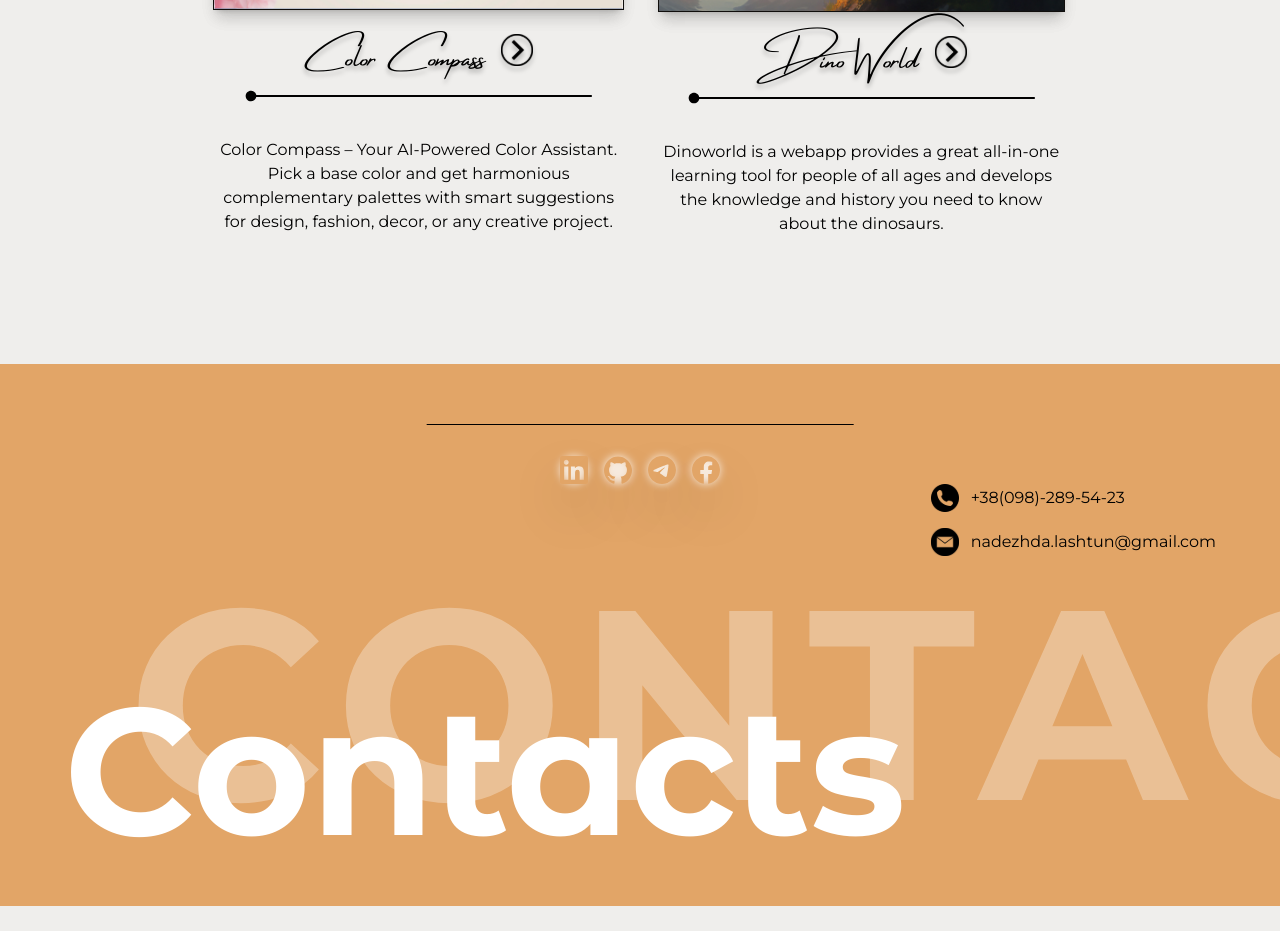
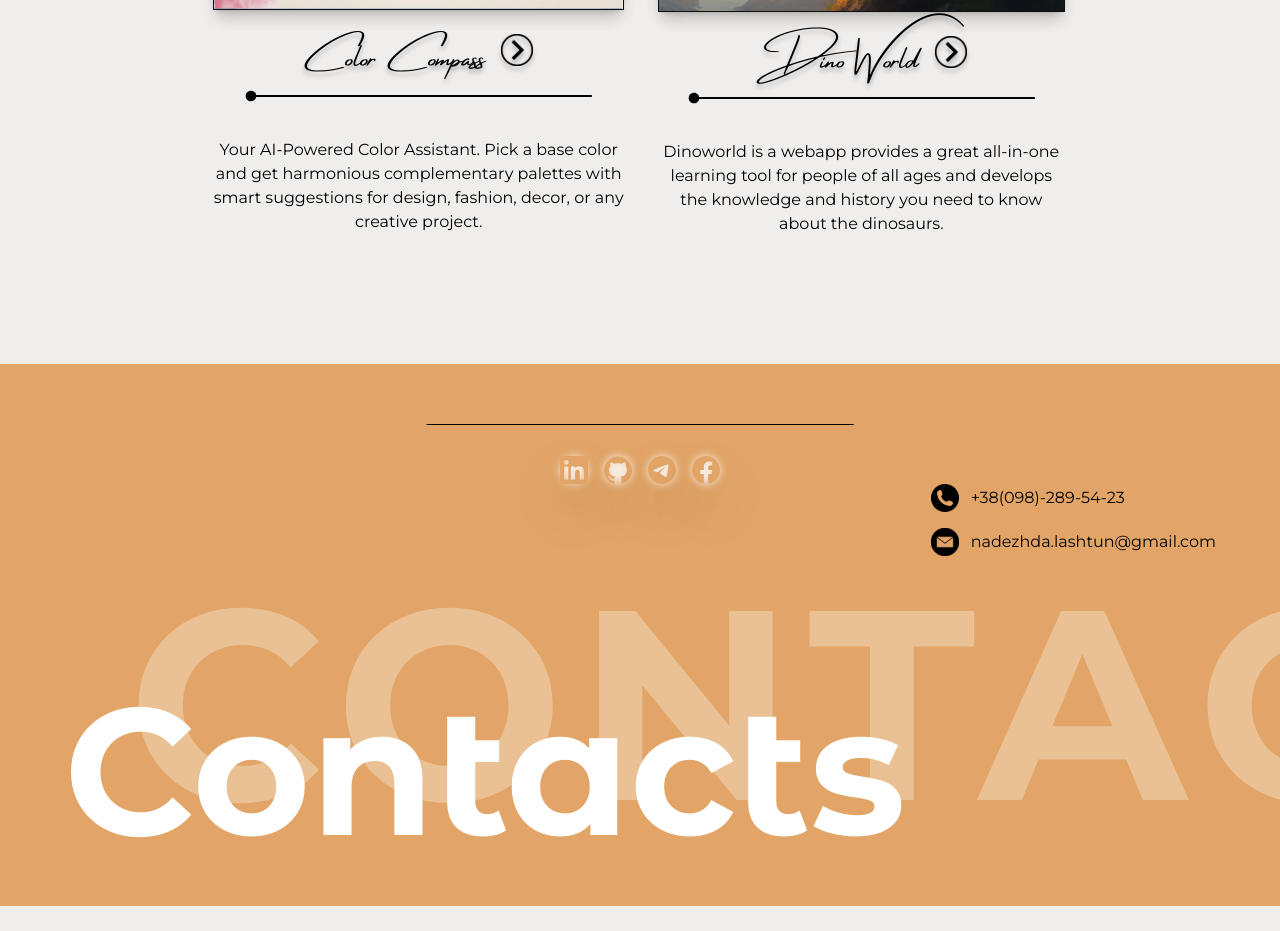
Before and after one commit to NadiiaLashtun/Portfolio-v-2.0, a React (Vite) app: page / in a window 1280 px wide. Shown: the part 4500-5431 px from the top of the page. Built offline with nearby package versions, Linux system fonts and the light colour scheme.

Commit message:
Fix description to Color Compass project

```diff
--- a/src/components/data/ProjectsInfo.js
+++ b/src/components/data/ProjectsInfo.js
@@ -39,7 +39,7 @@ export const teamProjectsInfo = [
     netlify: 'https://color-compass-v49-team-16.netlify.app/',
     github: 'https://github.com/chingu-voyages/v49-tier2-team-16',
     description:
-      'Color Compass – Your AI-Powered Color Assistant. Pick a base color and get harmonious complementary palettes with smart suggestions for design, fashion, decor, or any creative project.',
+      'Your AI-Powered Color Assistant. Pick a base color and get harmonious complementary palettes with smart suggestions for design, fashion, decor, or any creative project.',
   },
   {
     name: 'Dino World',
```
